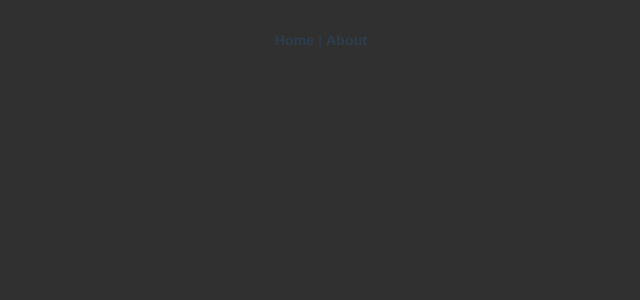
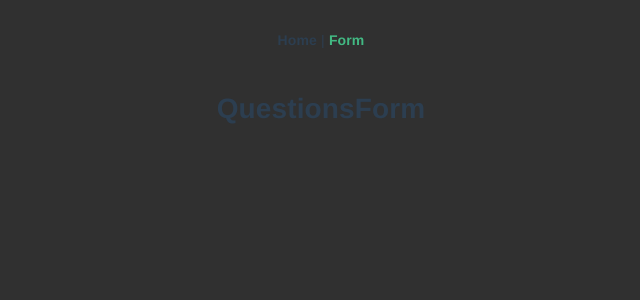
Before and after one commit to joaofavara/soccer-quiz-ui, a Vue app: page /form in a window 1280 px wide. Shown: the top 300 px of the page, without its empty margins (319-959 px from the left). Built offline with nearby package versions, Linux system fonts and the light colour scheme.

Commit message:
feat: create the page for the form

```diff
--- a/src/App.vue
+++ b/src/App.vue
@@ -2,7 +2,7 @@
   <div id="app">
     <div id="nav">
       <router-link to="/">Home</router-link> |
-      <router-link to="/about">About</router-link>
+      <router-link to="/form">Form</router-link>
     </div>
     <router-view />
   </div>
--- a/src/components/HelloWorld.vue
+++ b/src/components/HelloWorld.vue
@@ -1,7 +1,7 @@
 <template>
   <div class="hello">
     <h1>{{ msg }}</h1>
-    <p>
+    <!-- <p>
       For a guide and recipes on how to configure / customize this project,<br />
       check out the
       <a href="https://cli.vuejs.org" target="_blank" rel="noopener"
@@ -106,7 +106,8 @@
           >awesome-vue</a
         >
       </li>
-    </ul>
+    </ul> -->
+    <md-button class="md-raised md-accent">TESTE</md-button>
   </div>
 </template>
 
--- /dev/null
+++ b/src/components/QuestionsForm.vue
@@ -0,0 +1,15 @@
+<template>
+	<div>
+		<h1>QuestionsForm</h1>
+	</div>
+</template>
+
+<script>
+	export default {
+
+	}
+</script>
+
+<style>
+
+</style>
--- a/src/main.js
+++ b/src/main.js
@@ -11,7 +11,7 @@ Vue.use(VueMaterial);
 Vue.config.productionTip = false;
 
 new Vue({
-  router,
-  store,
-  render: h => h(App)
+	router,
+	store,
+	render: h => h(App)
 }).$mount("#app");
--- /dev/null
+++ b/src/pages/Form.vue
@@ -0,0 +1,17 @@
+<template>
+	<QuestionsForm />
+</template>
+
+<script>
+import QuestionsForm from "../components/QuestionsForm.vue";
+
+	export default {
+		components: {
+			QuestionsForm,
+		}
+	}
+</script>
+
+<style>
+
+</style>
--- a/src/router/index.js
+++ b/src/router/index.js
@@ -1,6 +1,6 @@
 import Vue from "vue";
 import VueRouter from "vue-router";
-import Home from "../views/Home.vue";
+import Home from "../pages/Home.vue";
 
 Vue.use(VueRouter);
 
@@ -11,13 +11,9 @@ const routes = [
     component: Home
   },
   {
-    path: "/about",
-    name: "About",
-    // route level code-splitting
-    // this generates a separate chunk (about.[hash].js) for this route
-    // which is lazy-loaded when the route is visited.
-    component: () =>
-      import(/* webpackChunkName: "about" */ "../views/About.vue")
+    path: "/form",
+    name: "Form",
+    component: () => import(/* webpackChunkName: "about" */ "../pages/Form.vue")
   }
 ];
 
--- a/src/views/About.vue
+++ /dev/null
@@ -1,5 +0,0 @@
-<template>
-  <div class="about">
-    <h1>This is an about page</h1>
-  </div>
-</template>
```
Also changed, not shown: src/pages/Home.vue (renamed from src/views/Home.vue).
